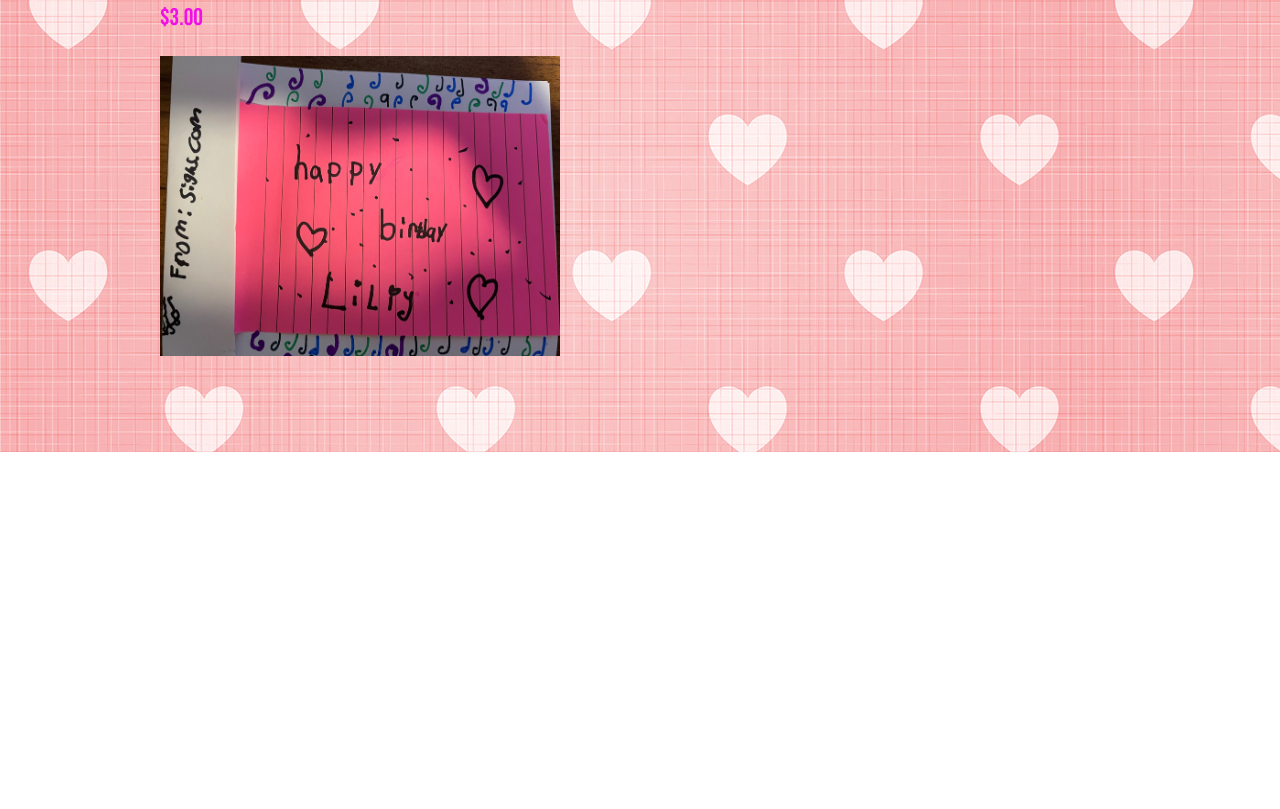
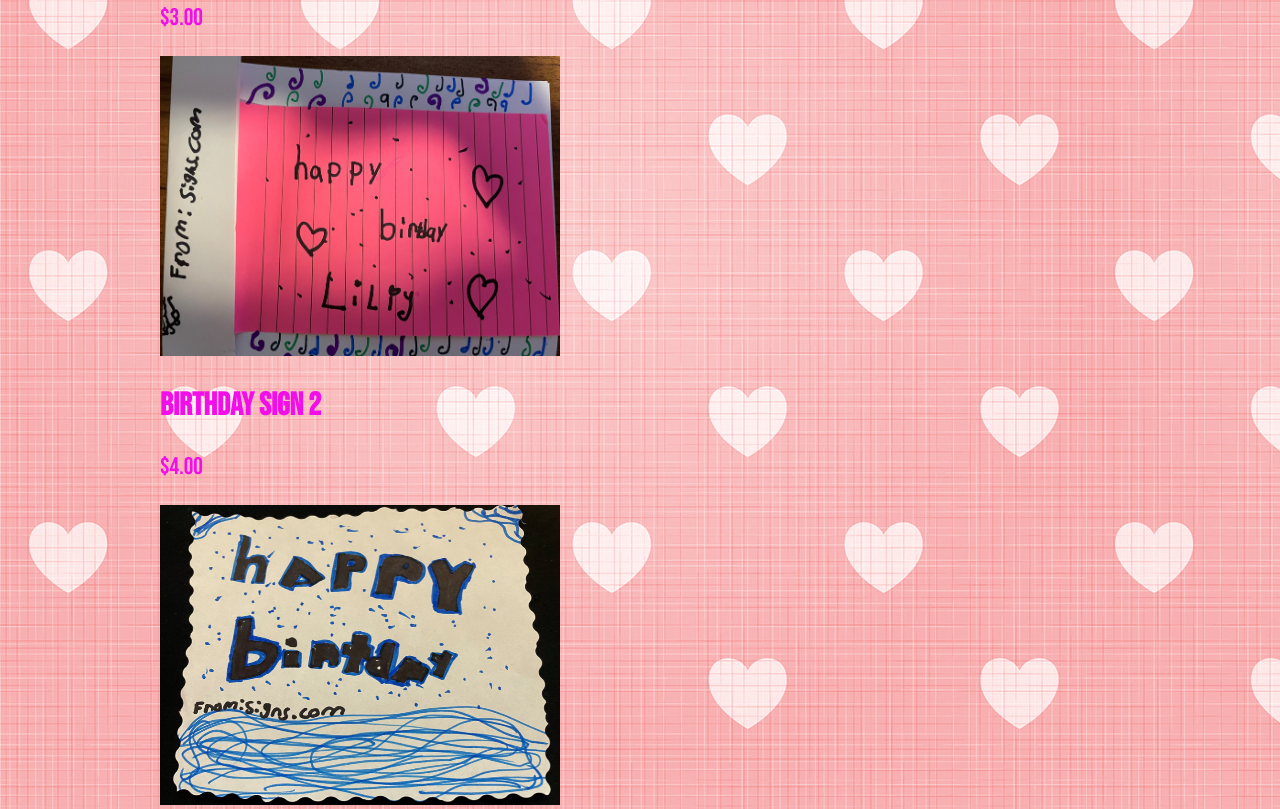
Before and after one commit to DareenAbd/DareenWebsite, a plain HTML site: page index.html in a window 1280 px wide. Shown: the part 348-1157 px from the top of the page. Before the commit the page ends 800 px from the top, so only its background shows below. Drawn offline with Linux system fonts and the light colour scheme.

Commit message:
put sign 2

```diff
--- a/index.html
+++ b/index.html
@@ -11,5 +11,8 @@
       <h2>Birthday Sign</h2>
       <p>$3.00</p>
       <img src="img/sign1.png">
+      <h2>Birthday Sign 2</h2>
+      <p>$4.00</p>
+      <img src="img/sign2.png">
   </body>
 </html>
```
Also changed, not shown: img/sign2.PNG (added).
